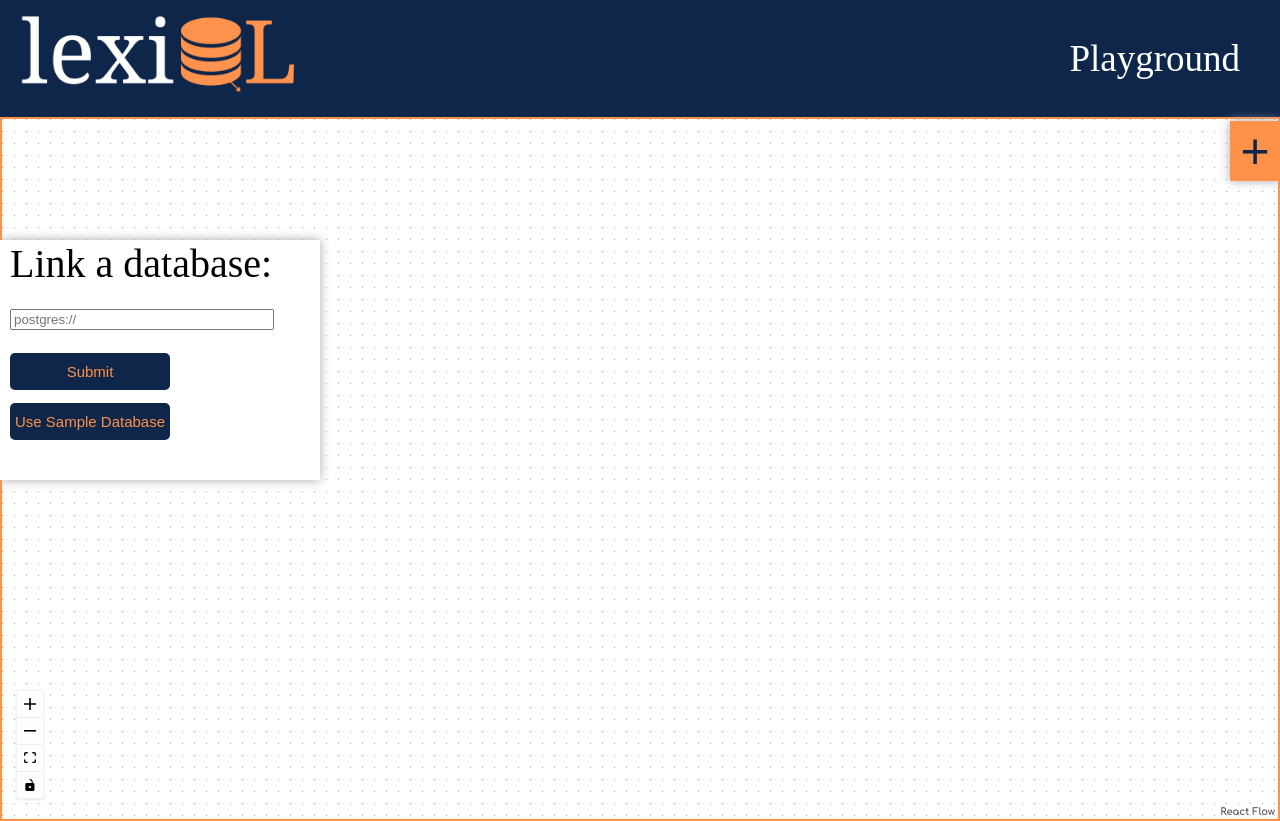
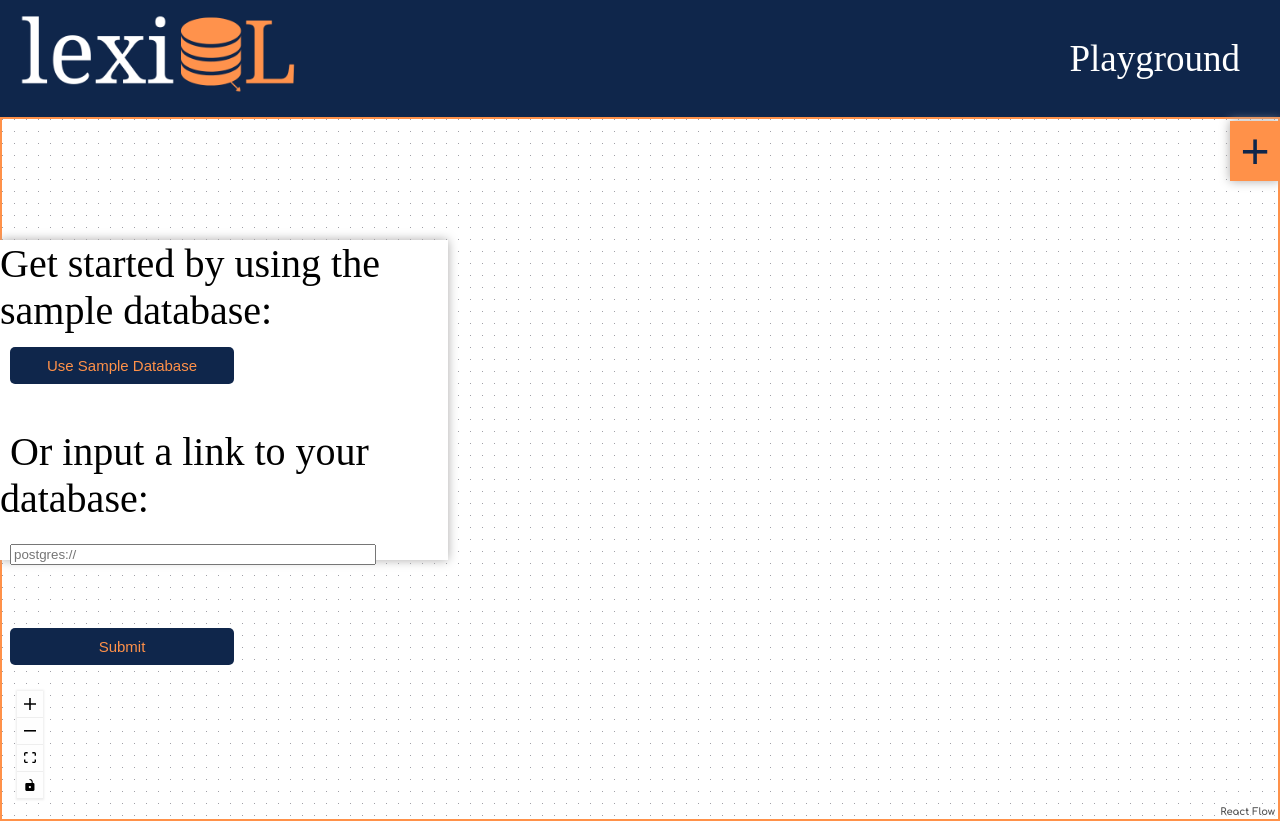
Before and after one commit to oslabs-beta/lexiQL, a React app: page /data in a window 1280 px wide. Built offline with nearby package versions, Linux system fonts and the light colour scheme; a web font is replaced by a local one.

Commit message:
rearranged sample db and submit buttons in form container

```diff
--- a/client/containers/formContainer.jsx
+++ b/client/containers/formContainer.jsx
@@ -347,6 +347,7 @@ export default function formContainer() {
         type: 'TOGGLE_FORM',
         payload: {
           URIvalidation: 'Invalid URI link.',
+          formIsOpen: true,
         },
       });
     }
@@ -580,20 +581,8 @@ export default function formContainer() {
     <div className="uriForm" id="uriForm">
       {btnDisplay}
       <div className={formState.formIsOpen ? 'uripanel open' : 'uripanel'}>
-        <form onSubmit={handleURI}>
-          <label className="formHeader" htmlFor="link">
-            Link a database:
-          </label>
-          <br />
-          <input className="dbInput" id="URILink" placeholder="postgres://" />
-          <br />
-          {formState.URIvalidation}
-          <button className="formButtons" id="uriSubmitButton">
-            Submit
-          </button>
-          <br />
-        </form>
-
+        {/* <p>sample db button location?</p> */}
+        Get started by using the sample database:
         <button
           type="button"
           className="formButtons"
@@ -603,7 +592,68 @@ export default function formContainer() {
           Use Sample Database
         </button>
         <br />
+        <br />
+        <form onSubmit={handleURI}>
+          <label className="formHeader" htmlFor="link">
+            {/* Link a database: */}
+            Or input a link to your database:
+          </label>
+          <br />
+          <input className="dbInput" id="URILink" placeholder="postgres://" />
+          <br />
+          <p id="invalidURI">{formState.URIvalidation}</p>
+          <button className="formButtons" id="uriSubmitButton">
+            Submit
+          </button>
+          {/* <br /> */}
+        </form>
+        {/* Get started by using the sample database:
+        <button
+          type="button"
+          className="formButtons"
+          id="sampleDataButton"
+          onClick={handleSampleData}
+        >
+
+          Use Sample Database
+        </button> */}
+        {/* <br /> */}
       </div>
     </div>
   );
 }
+
+// og form:
+{
+  /* <div className="uriForm" id="uriForm">
+      {btnDisplay}
+      <div className={formState.formIsOpen ? 'uripanel open' : 'uripanel'}>
+        <p>sample db button location?</p>
+
+        <form onSubmit={handleURI}>
+          <label className="formHeader" htmlFor="link">
+          {/* Get started by using the sample database: */
+}
+//         Link a database:
+//       </label>
+//       <br />
+//       <input className="dbInput" id="URILink" placeholder="postgres://" />
+//       <br />
+//       <p id="invalidURI">{formState.URIvalidation}</p>
+//       Or input a link to your database:
+//       <button className="formButtons" id="uriSubmitButton">
+//         Submit
+//       </button>
+//       <br />
+//     </form>
+//     <button
+//       type="button"
+//       className="formButtons"
+//       id="sampleDataButton"
+//       onClick={handleSampleData}
+//     >
+//       Use Sample Database
+//     </button>
+//     <br />
+//   </div>
+// </div> */}
--- a/client/stylesheets/uri.scss
+++ b/client/stylesheets/uri.scss
@@ -8,8 +8,8 @@ URI FORM PANEL STYLING
   position: absolute;
   top: 30%;
   left: -25%;
-  height: 30%;
-  width: 25%;
+  height: 40%;
+  width: 35%;
   transition: left 0.5s ease-in-out;
   background-color: white;
   z-index: 9;
@@ -59,6 +59,11 @@ URI FORM STYLING
   display: flex;
   flex-direction: column;
 
+  .invalidURI {
+    color: red;
+    font-size: 14px;
+  }
+
   .formHeader {
     font-size: 40px;
     margin: 30px 0px 0px 10px;
```
